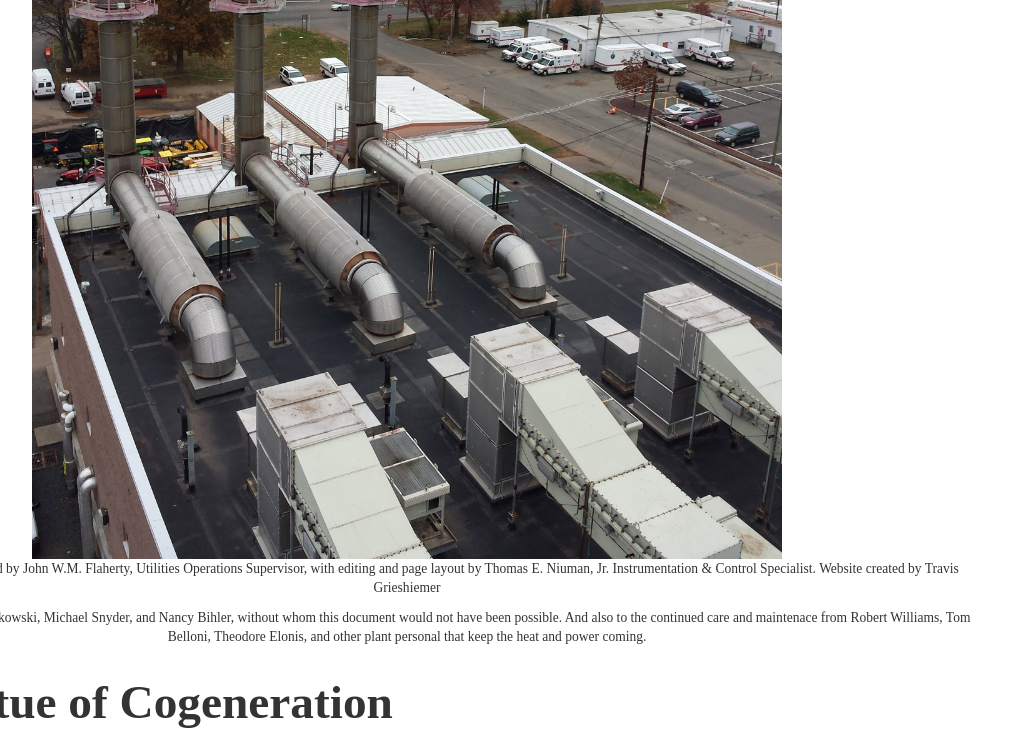
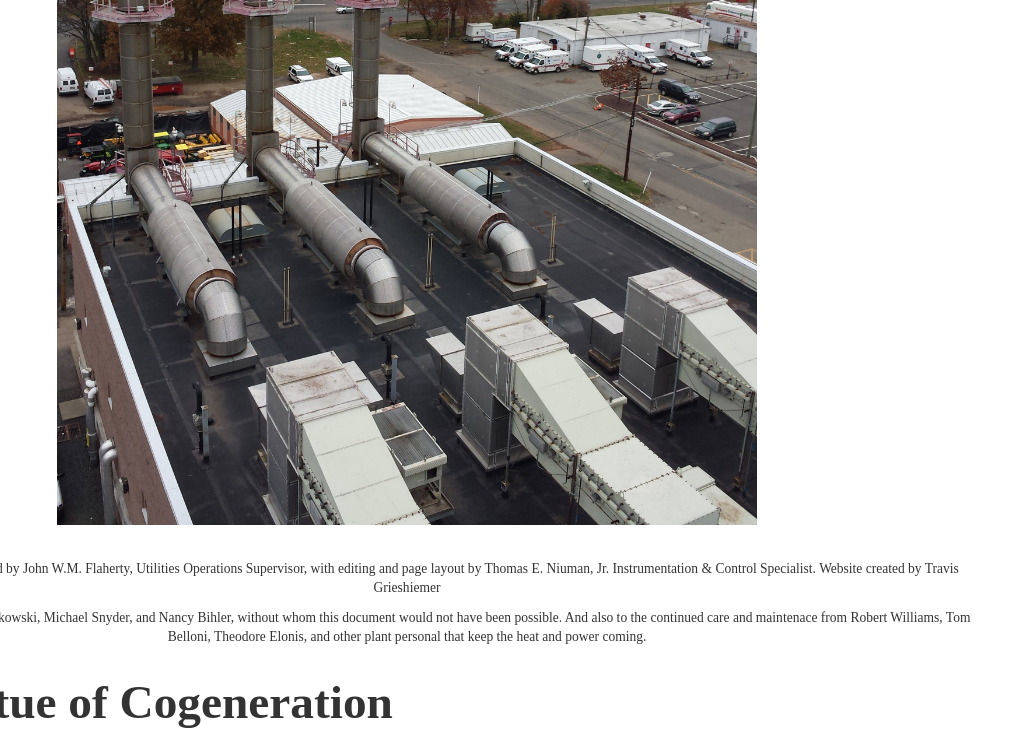
Before and after one commit to coffeeteer/busch-cogeneration-project, a website: page public/views/index.html in a window 1280 px wide. Shown: the part 441-1176 px from the top of the page, without its empty margins (233-1254 px from the left). Drawn offline with nearby package versions, Linux system fonts and the light colour scheme; some packages are replaced by stand-ins of ours; files that its build step writes are made by us from their sources; files whose address does not match are found by name; a web font is replaced by a local one.

Commit message:
changed backgroun size to the length property

```diff
--- a/public/css/style.css
+++ b/public/css/style.css
@@ -43,7 +43,7 @@ h1, h2 {
     background-attachment: fixed;
     background-position: center;
     background-repeat: no-repeat;
-    background-size: contain;
+    background-size: 700px;
 }
 
 /*Images*/
```
